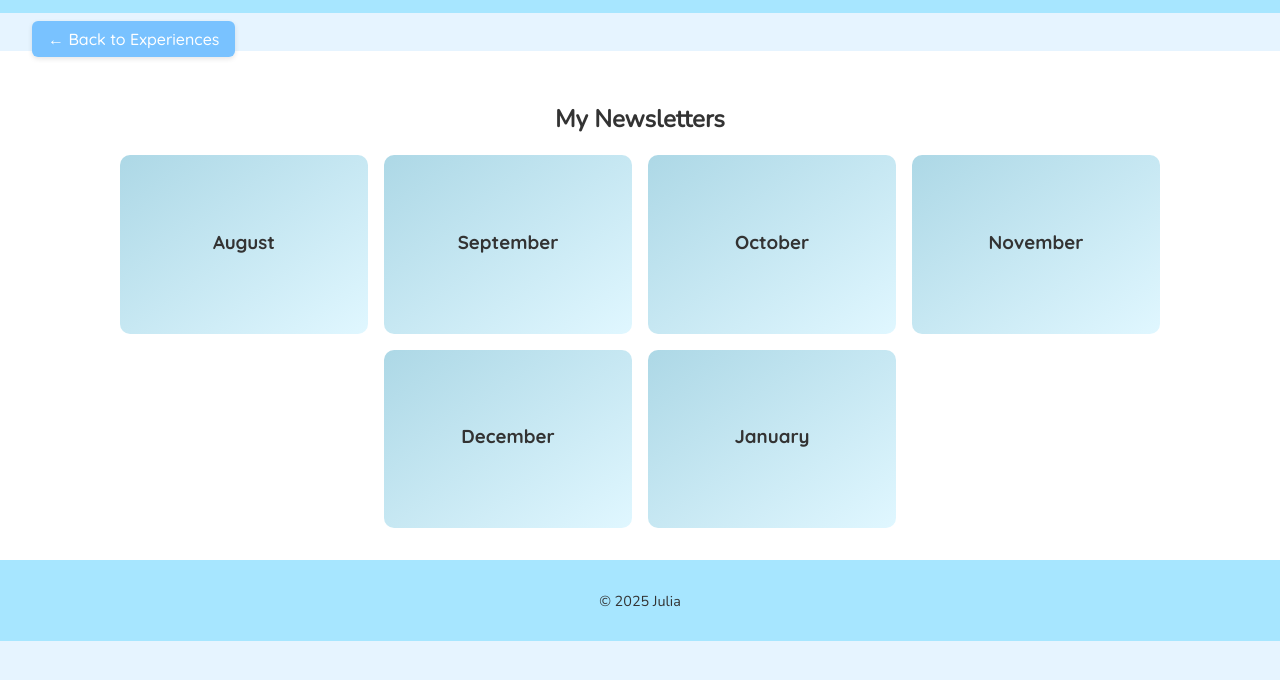
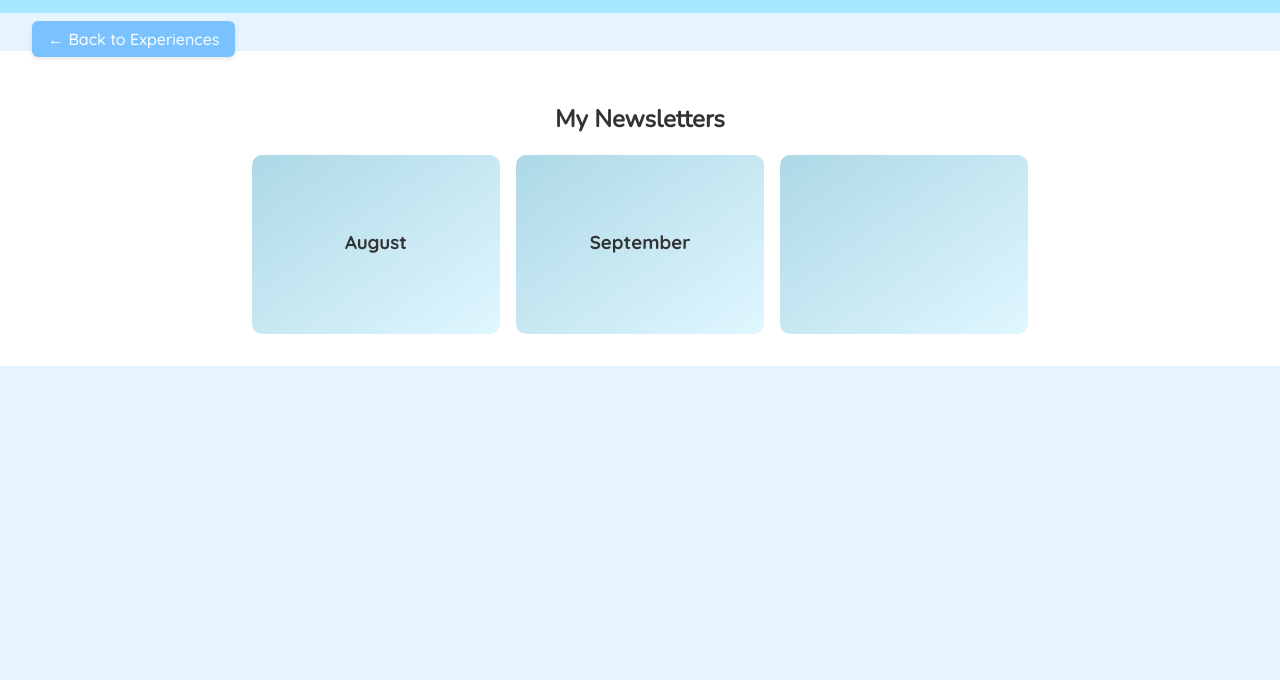
Before and after one commit to cjulia-5/Final-project, a plain HTML site: page newsletters.html in a window 1280 px wide. Shown: the part 70-750 px from the top of the page. Drawn offline with nearby package versions, Linux system fonts and the light colour scheme.

Commit message:
finalizing my edits while pushing them in to turn in.

```diff
--- a/newsletters.html
+++ b/newsletters.html
@@ -34,22 +34,3 @@
           <div class="card-body"><h3 class="card-title">September</h3></div>
         </a>
         <a href="pdfs/OctoberNewsletter.pdf" class="card" target="_blank">
-          <div class="card-body"><h3 class="card-title">October</h3></div>
-        </a>
-        <a href="pdfs/Novembernewsletter.pdf" class="card" target="_blank">
-          <div class="card-body"><h3 class="card-title">November</h3></div>
-        </a>
-        <a href="pdfs/DecemberNewsletter.pdf" class="card" target="_blank">
-          <div class="card-body"><h3 class="card-title">December</h3></div>
-        </a>
-        <a href="pdfs/January.pdf" class="card" target="_blank">
-          <div class="card-body"><h3 class="card-title">January</h3></div>
-        </a>
-      </div>
-    </section>
-
-    <footer>
-      <p>&copy; 2025 Julia</p>
-    </footer>
-  </body>
-  </html>
```
Also changed, not shown: resume.html (+8 -0 lines).
